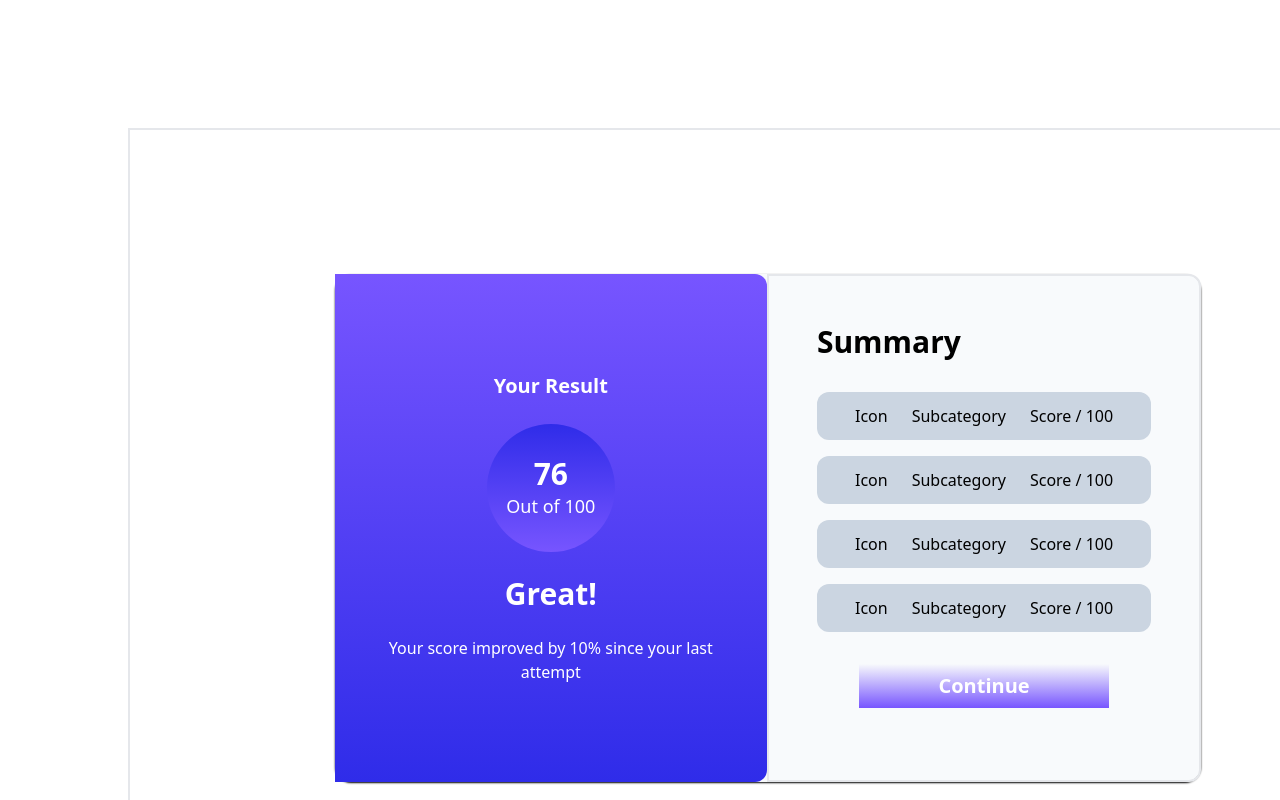
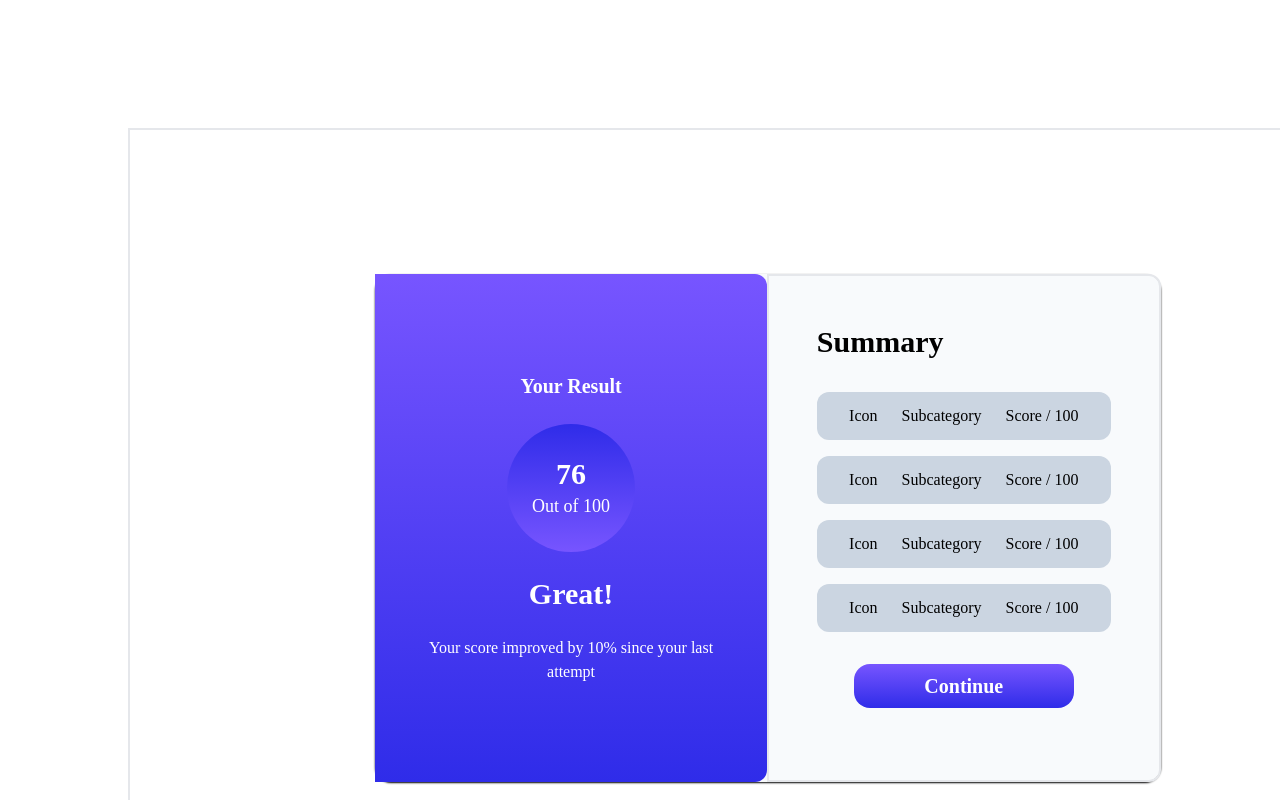
Before and after one commit to trevornei/Results_Summary_Component, a React (Vite) app in the folder Results-Summary-Component/: page / in a window 1280 px wide. Shown: the top 800 px of the page. Built offline with nearby package versions, Linux system fonts and the light colour scheme.

Commit message:
Added font family to tailwind config.

```diff
--- a/Results-Summary-Component/src/Components/Results/ResultsCont.jsx
+++ b/Results-Summary-Component/src/Components/Results/ResultsCont.jsx
@@ -5,7 +5,7 @@ export default function ResultsCont() {
   return (
     <>
         <div className="flex flex-col items-center justify-center bg-gradient-to-b from-perp to-lightperp w-full h-full md:rounded-bl-none md:rounded-r-xl sm:rounded-b-xl my-18 mx-18 p-12 ">
-            <h1 className="text-xl text-white font-bold mx-auto mb-6">Your Result</h1>
+            <h1 className="text-xl text-white font-bold mx-auto mb-6 font-hg">Your Result</h1>
             <CircleResult />
             <h1 className='text-3xl font-bold text-white mt-6 mx-auto'>Great!</h1>
             <p className="text-md text-white text-center mt-6 mx-auto">Your score improved by 10% since your last attempt</p>
--- a/Results-Summary-Component/src/Components/Summary/SummarySubcategoryCont.jsx
+++ b/Results-Summary-Component/src/Components/Summary/SummarySubcategoryCont.jsx
@@ -9,7 +9,7 @@ export default function SummarySubcategoryCont() {
             <SubcategoryComponent />
             <SubcategoryComponent />
             <SubcategoryComponent />
-            <button className='w-3/4 mx-auto mt-6 h-auto py-2 bg-gradient-to-t from-perp to-lightperp.0 .0rounded-2xl text-white text-xl font-bold'>Continue</button>
+            <button className='w-3/4 mx-auto mt-6 h-auto py-2 bg-gradient-to-t from-lightperp to-perp rounded-2xl text-white text-xl font-bold font-hg'>Continue</button>
          </div>
     </>
   )
--- a/Results-Summary-Component/src/index.css
+++ b/Results-Summary-Component/src/index.css
@@ -1,3 +1,10 @@
 @tailwind base;
 @tailwind components;
 @tailwind utilities;
+
+@layer base {
+    html {
+        font-family: "hg", serif;
+        src: url(./assets/fonts/HankenGrotesk-VariableFont_wght.ttf)
+    }
+}
--- a/Results-Summary-Component/tailwind.config.js
+++ b/Results-Summary-Component/tailwind.config.js
@@ -6,6 +6,9 @@ export default {
   ],
   theme: {
     extend: {
+      fontFamily: {
+        hg: "HankenGrotesk-VariableFont_wght.ttf",
+      },
       colors: {
         perp: "#7755FF",
         lightperp: "#2F2CE9",
```
